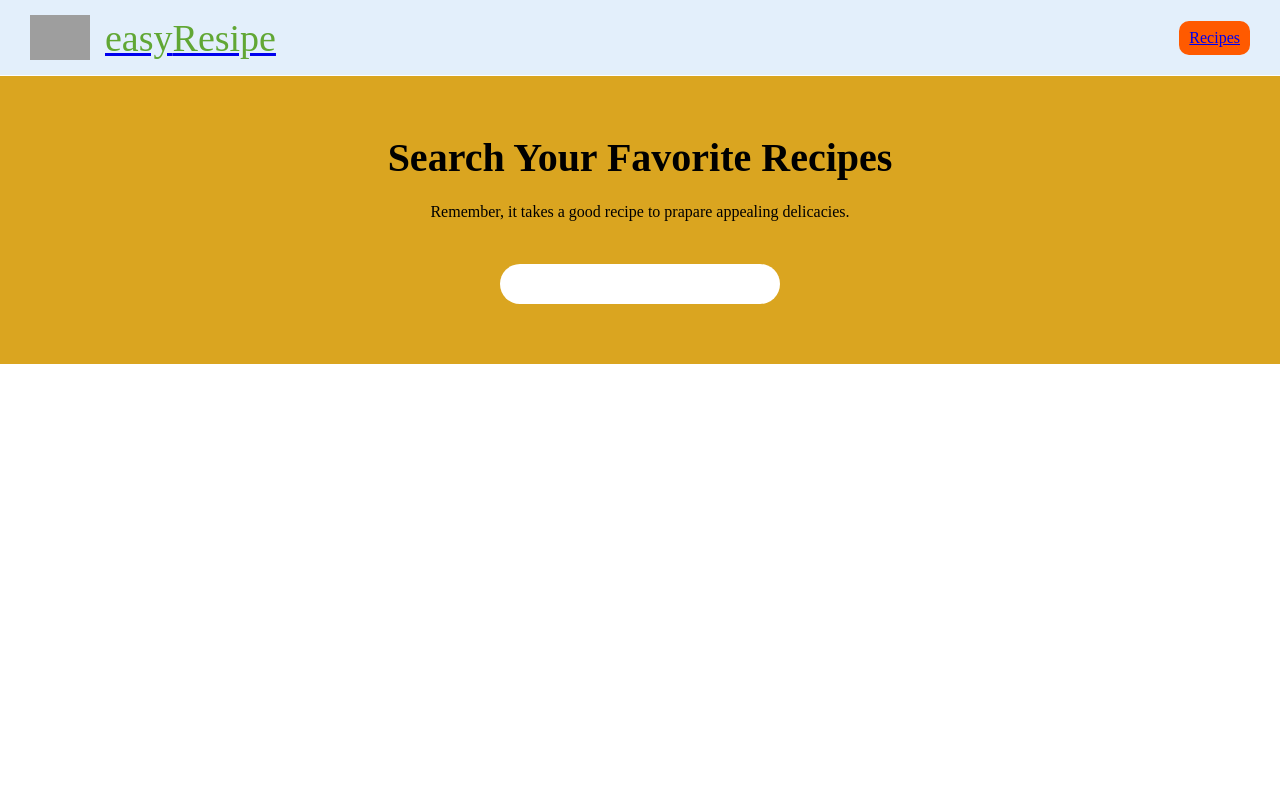
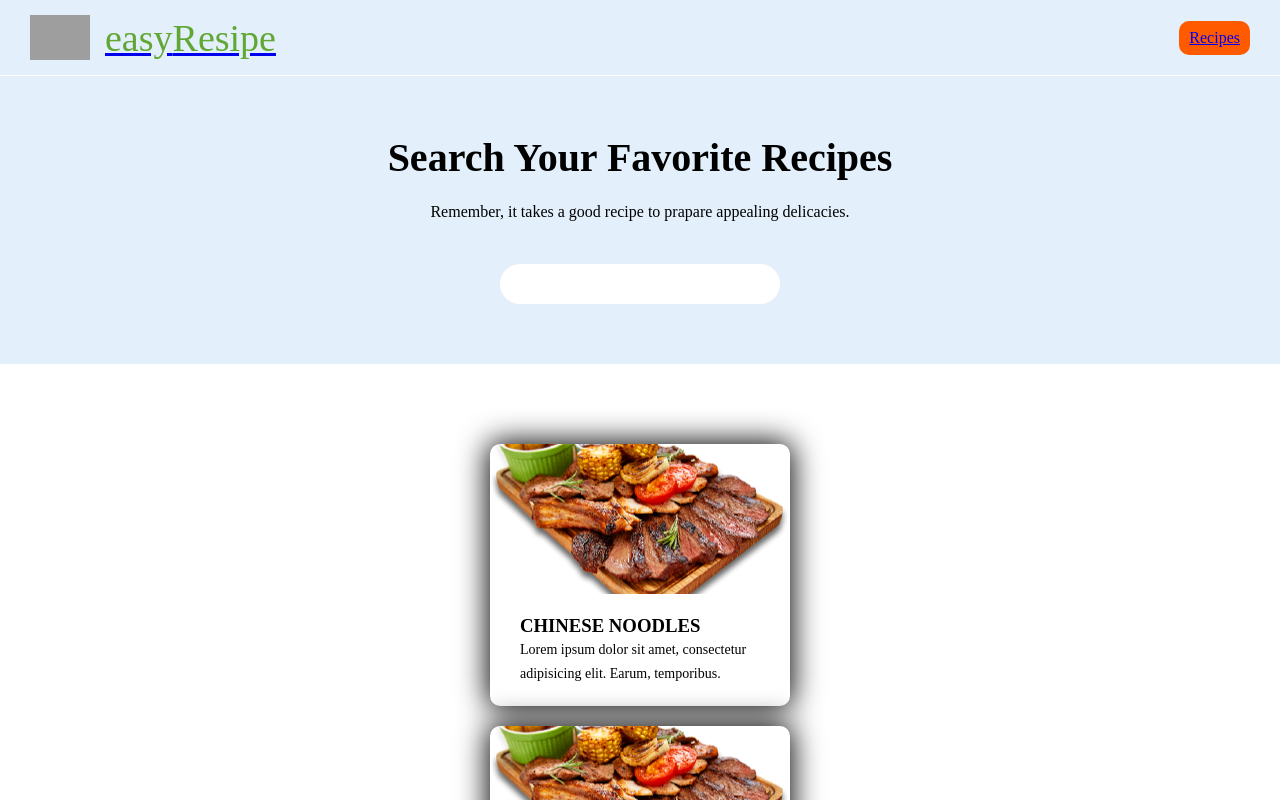
Before and after one commit to GiftedNathan/easyrecipe, a React (Vite) app: page /recipes in a window 1280 px wide. Shown: the top 800 px of the page. Built offline with nearby package versions, Linux system fonts and the light colour scheme; grey boxes are pictures that could not be loaded; a web font is replaced by a local one.

Commit message:
Added the cards for recipes

```diff
--- /dev/null
+++ b/src/components/Card.jsx
@@ -0,0 +1,57 @@
+import React from 'react'
+import styled from 'styled-components'
+
+import BgImage from '../assets/images/recipe.png'
+
+
+
+const CardWrapper = styled.article`
+    position: relative;
+    background-color: white;
+    width: 300px;
+
+    border-radius: 10px;
+
+    margin: 20px auto;
+    box-shadow: 0px 0px 30px 2px #000;
+
+    .header {
+        background-image: url(${BgImage});
+        background-size: cover;
+        background-repeat: no-repeat;
+        background-position: center;
+        width: 100%;
+        height: auto;
+        height: 150px;
+    }
+    .body{
+        padding: 20px 30px;
+    }
+    .recipeName {
+        text-align: left;
+        text-transform: uppercase;
+    }
+
+    .info{
+        font-size: 14px;
+    }
+
+`
+
+const Card = () => {
+  return (
+    <CardWrapper>
+        <div class="header">
+            {/* for the image  */}
+        </div>
+        <div class="body">
+            <h3 class="recipeName">
+                Chinese Noodles
+            </h3>
+            <p class="info">Lorem ipsum dolor sit amet, consectetur adipisicing elit. Earum, temporibus.</p>
+        </div>
+    </CardWrapper>
+  )
+}
+
+export default Card
--- a/src/pages/Recipes.jsx
+++ b/src/pages/Recipes.jsx
@@ -1,10 +1,11 @@
 import React from 'react'
 import styled from 'styled-components'
 import Header from '../sections/Header'
+import Card from '../components/Card'
 
 const RecipesContainer = styled.div`
   width: 100%;
-  background-color: goldenrod;
+  background-color: #e3effb;
 `
 
 const RecipeHero = styled.section`
@@ -46,6 +47,13 @@ const RecipeHero = styled.section`
   }
 `
 
+const LatestRecipes = styled.section`
+  width: 100%;
+  padding: 60px 30px;
+
+  background-color: white;
+`
+
 const Recipes = () => {
 
 
@@ -61,6 +69,13 @@ const Recipes = () => {
         </form>
       </RecipeHero>
 
+      <LatestRecipes>
+        <Card />
+        <Card />
+        <Card />
+
+      </LatestRecipes>
+
     </RecipesContainer>
   )
 }
```
